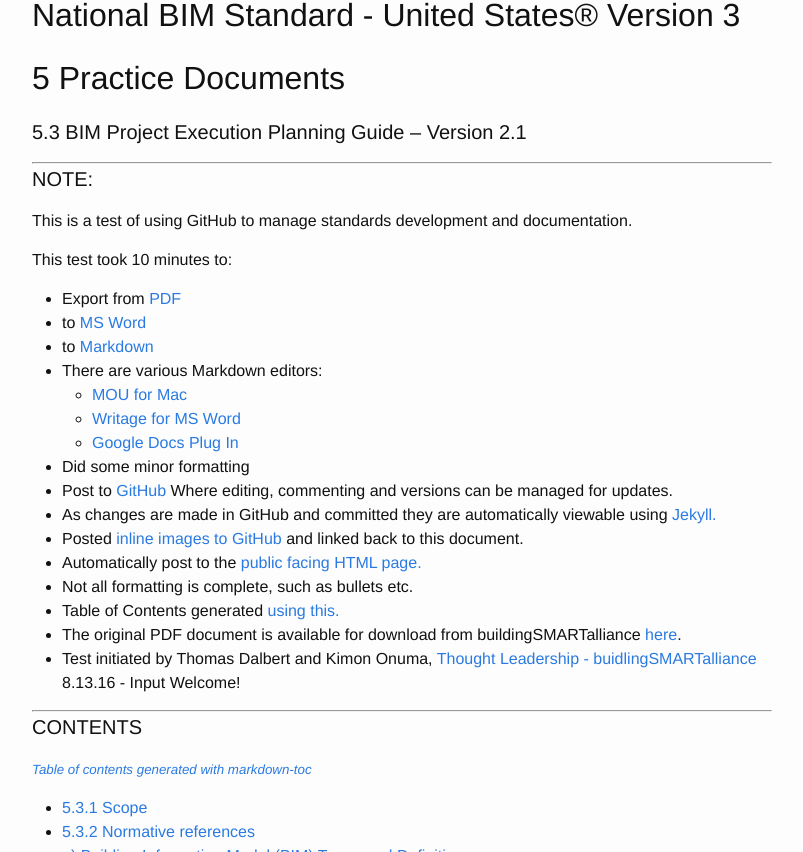
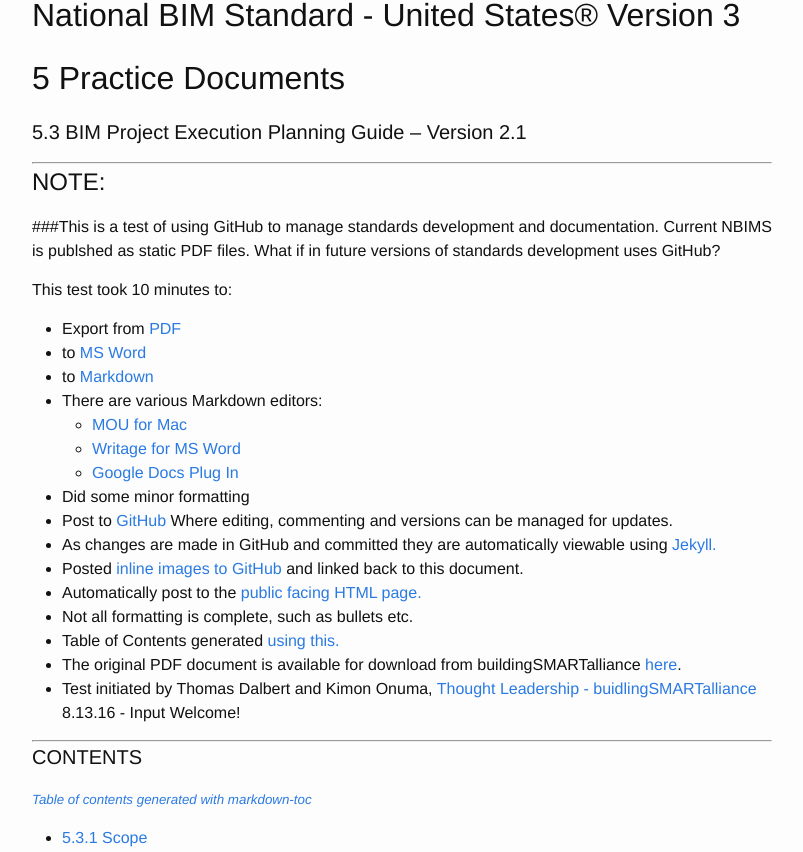
Before and after one commit to buildingSMARTalliance/BIMStorm, a Jekyll site: the page built from _posts/2016-08-13-NBIMS-US_V3_5.3_BIM_PxP_Guide.markdown, in a window 1280 px wide and 900 px high, scrolled down 518 px, cut to the strip 48-900 px from the top of the window. Shown: the whole strip, without its empty margins (238-1041 px from the left). Built offline with Jekyll 4.4.1, drawn with Linux system fonts in a browser that asks for light colours.

Commit message:
Update 2016-08-13-NBIMS-US_V3_5.3_BIM_PxP_Guide.markdown

```diff
--- a/_posts/2016-08-13-NBIMS-US_V3_5.3_BIM_PxP_Guide.markdown
+++ b/_posts/2016-08-13-NBIMS-US_V3_5.3_BIM_PxP_Guide.markdown
@@ -18,9 +18,9 @@ categories: NBIMS
 
 _________________________
 
-#### NOTE:
+# NOTE:
 
-This is a test of using GitHub to manage standards development and documentation.
+###This is a test of using GitHub to manage standards development and documentation. Current NBIMS is publshed as static PDF files. What if in future versions of standards development uses GitHub?
 
 This test took 10 minutes to:
 
```
